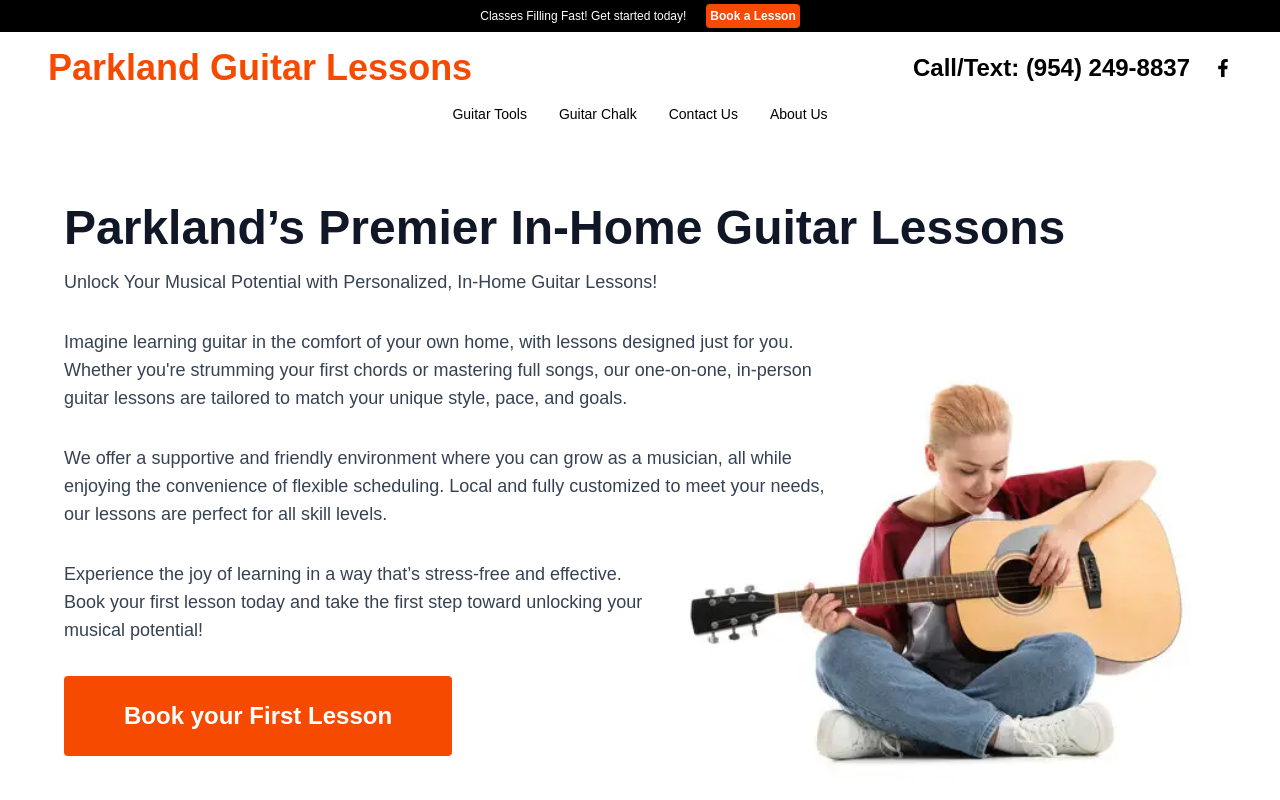
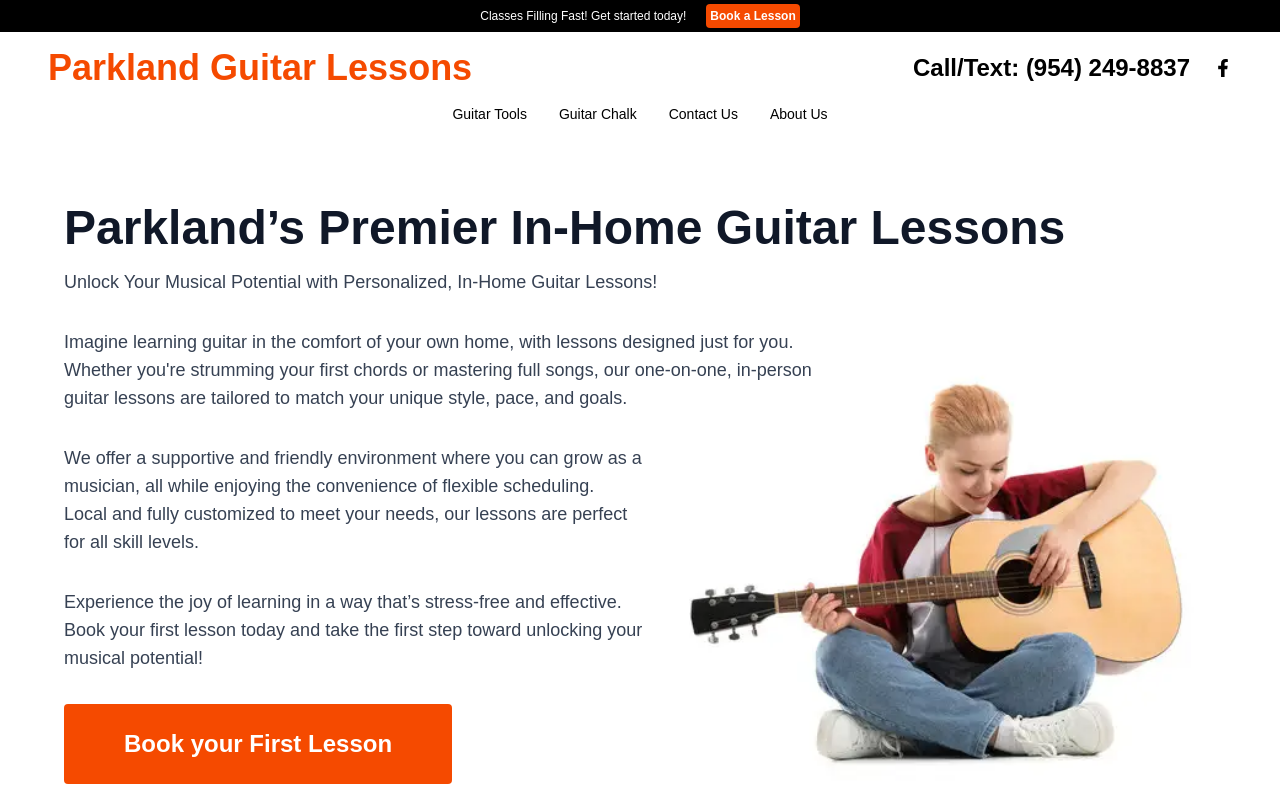
Before and after one commit to dvkdesigns/parklandguitarlessons.com, a Next.js app: page / in a window 1280 px wide. Shown: the top 800 px of the page. Built offline with nearby package versions, Linux system fonts and the light colour scheme.

Commit message:
Pricing Update

```diff
--- a/src/components/Hero.tsx
+++ b/src/components/Hero.tsx
@@ -30,7 +30,14 @@ export default function Hero({
             <p className="text-lg text-gray-700 max-w-3xl mb-8">{subtitle}</p>
           )}
           {<p className="text-lg text-gray-700 max-w-3xl mb-8">{herocopy1}</p>}
-          {<p className="text-lg text-gray-700 max-w-3xl mb-8">{herocopy2}</p>}
+          {
+            <p
+              style={{ whiteSpace: "pre-line" }}
+              className="text-lg text-gray-700 max-w-3xl mb-8"
+            >
+              {herocopy2}
+            </p>
+          }
           {
             <p className="text-lg text-gray-700 max-w-[600px] mb-8">
               {herocopy3}
```
